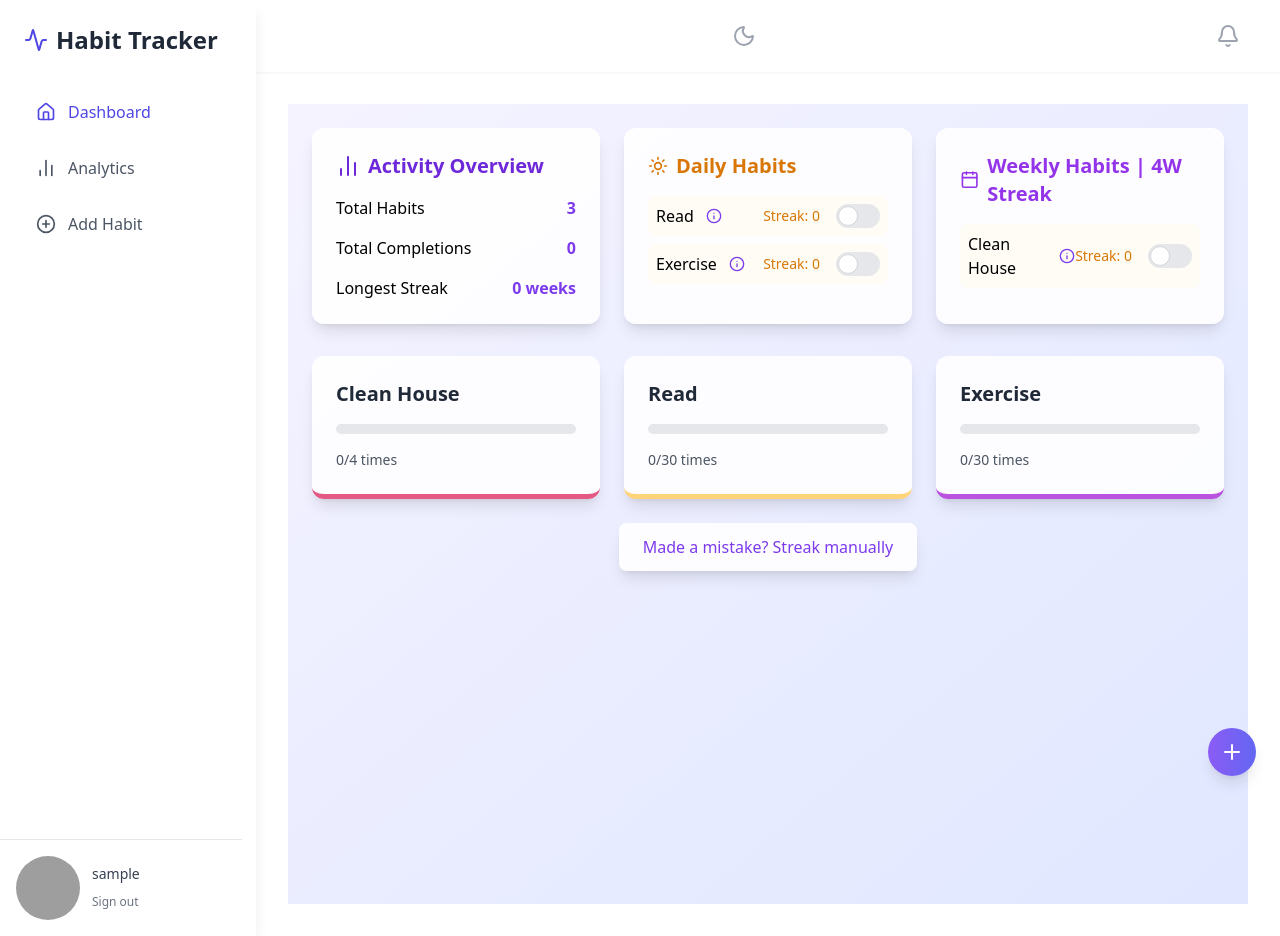
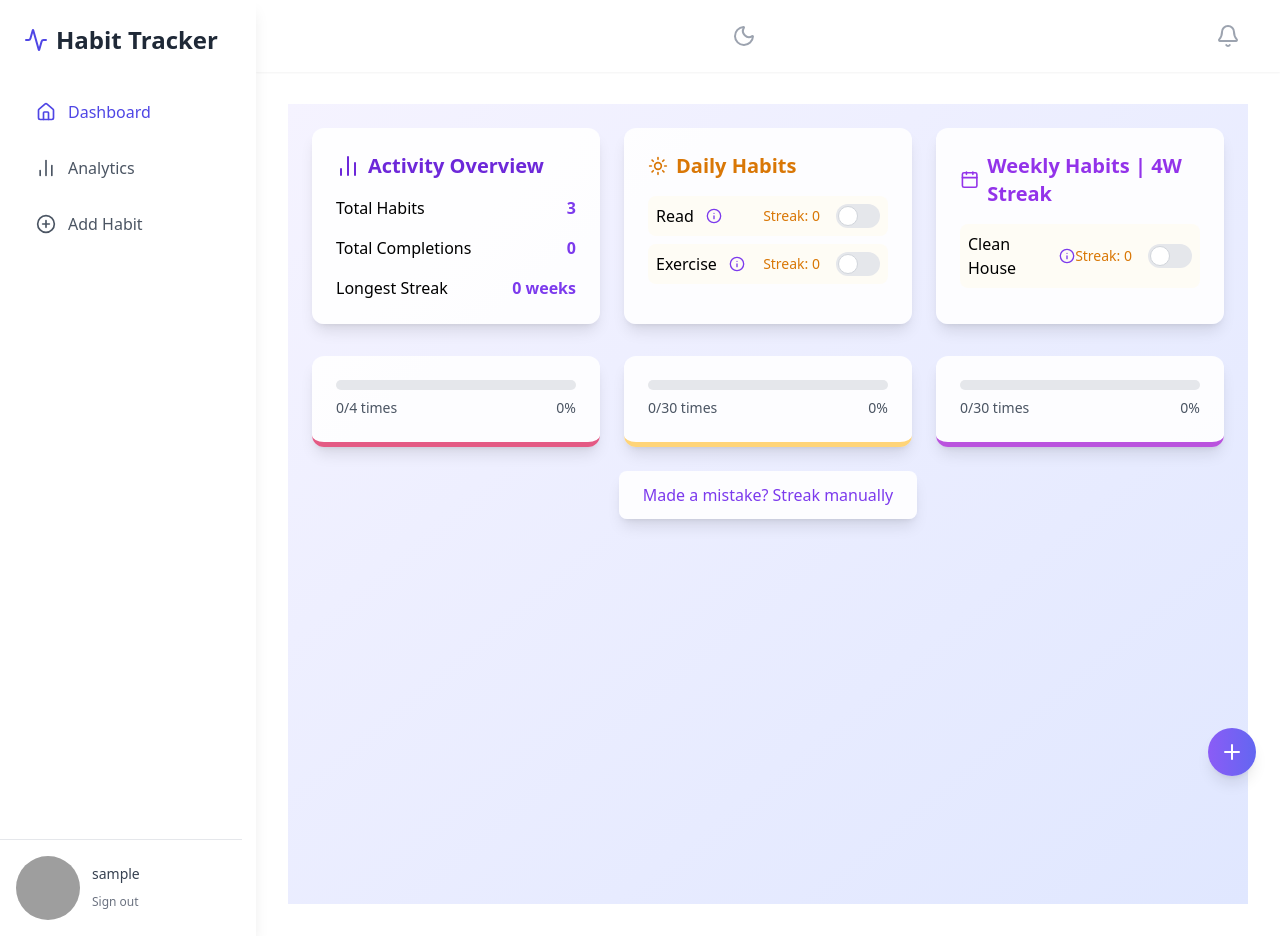
Before and after one commit to frankkode/masabo-frank-habit-track-2024, a Django app: page / in a window 1280 px wide. Run offline with Django 5.2, Linux system fonts and the light colour scheme; the visitor is signed in with stand-in values (Sample User, id 1); data comes from the database, SQL or seed files in the repository; data that the repository does not hold is empty; parts of the project's set-up code (start-up, migrations or seed data) failed here and were passed over; some libraries are stand-ins or nearby versions; grey boxes are pictures that could not be loaded.

Commit message:
progess bar fix

```diff
--- a/habits/models.py
+++ b/habits/models.py
@@ -54,25 +54,12 @@ class Habit(models.Model):
         return f"{completions}/{target}"
 
     def get_completion_percentage(self):
-        """Calculate completion percentage based on periodicity"""
-        today = timezone.localtime(timezone.now()).date()
-
-        if self.periodicity == 'daily':
-            # Daily completion check with target
-            today_completions = self.completions.filter(
-                completed_at__date=today
-            ).count()
-            daily_target = self.target_completions or 1
-            return min((today_completions / daily_target) * 100, 100)
-        else:
-            # Weekly completion calculation
-            week_start = today - timedelta(days=today.weekday())
-            week_completions = self.completions.filter(
-                completed_at__date__gte=week_start,
-                completed_at__date__lte=today
-            ).count()
-            weekly_target = self.target_completions or 7
-            return min((week_completions / weekly_target) * 100, 100)
+        """Calculate completion percentage based on target"""
+        if not self.target_completions:
+            return 0
+        completion_count = self.completions.count()
+        percentage = (completion_count / self.target_completions) * 100
+        return min(percentage, 100)
     def is_completed(self):
         """Check if habit has reached its target completions"""
         return self.completions.count() >= self.target_completions
--- a/habits/templates/habits/dashboard.html
+++ b/habits/templates/habits/dashboard.html
@@ -99,17 +99,27 @@
         <a href="{% url 'habits:habit_detail' habit.id %}">
             <div class="bg-white/90 dark:bg-gray-800 rounded-xl p-6 shadow-lg hover:shadow-xl transition-all duration-300"
                  style="border-bottom: 5px solid {% cycle '#E45A84' '#FFD478' '#BA53DE' '#497285' '#3AB1C8' '#8DC6FF' %}">
-                <h3 class="text-xl font-semibold mb-4 text-gray-800 dark:text-gray-200">{{ habit.name }}</h3>
-                <div class="w-full bg-gray-200 rounded-full h-2.5 mb-4 dark:bg-gray-700">
-                    <div class="bg-violet-600 h-2.5 rounded-full dark:bg-violet-500"
-                         style="width: {{ habit.get_completion_percentage }}%"
-                         title="{{ habit.get_completion_percentage|floatformat:0 }}% completed">
+
+                 <div class="flex flex-col space-y-2">
+                    <!-- Progress Bar -->
+                    <div class="w-full bg-gray-200 rounded-full h-2.5 dark:bg-gray-700">
+                        <div class="bg-violet-600 h-2.5 rounded-full dark:bg-violet-500 transition-all duration-300"
+                             data-habit-id="{{ habit.id }}"
+                             style="width: {% widthratio habit.completions.count habit.target_completions 100 %}%">
+                        </div>
+                    </div>
+
+                    <!-- Progress Numbers -->
+                    <div class="flex justify-between text-sm">
+                        <span class="text-gray-600 dark:text-gray-400">
+                            {{ habit.completions.count }}/{{ habit.target_completions }} times
+                        </span>
+                        <span class="text-gray-600 dark:text-gray-400">
+                            {% widthratio habit.completions.count habit.target_completions 100 %}%
+                        </span>
                     </div>
                 </div>
                 <div class="flex justify-between items-center">
-                    <span class="text-sm text-gray-600 dark:text-gray-400">
-                        {{ habit.completions.count }}/{{ habit.target_completions }} times
-                    </span>
                     {% if habit.is_completed %}
                     <div class="text-green-600 dark:text-green-400 font-semibold">Complete!</div>
                     {% endif %}
```
